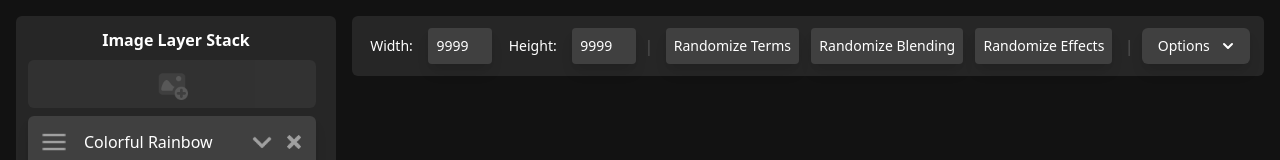
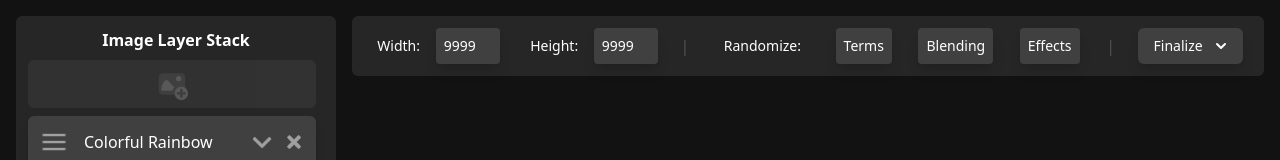
Before and after one commit to whidyl/image-blend, a React (Create React App) app: page / in a window 1280 px wide. Shown: the top 160 px of the page. Built offline with nearby package versions, Linux system fonts and the light colour scheme.

Commit message:
toolbar layout

```diff
--- a/src/components/Toolbar.js
+++ b/src/components/Toolbar.js
@@ -8,7 +8,7 @@ const Toolbar = () => {
             <div className="relative inline-block text-left">
                 <div>
                     <button type="button" className="inline-flex justify-center w-full rounded-md shadow-lg px-4 py-2 bg-muidark-4 text-sm font-medium text-white hover:bg-muidark-5 focus:outline-none focus:ring-2 focus:ring-white focus:ring-opacity-30" onClick={() => setDdOpen(!ddOpen) } id="menu-button" aria-expanded="true" aria-haspopup="true">
-                        Options
+                        Finalize
                         <svg class="-mr-1 ml-2 h-5 w-5" xmlns="http://www.w3.org/2000/svg" viewBox="0 0 20 20" fill="currentColor" aria-hidden="true">
                             <path fill-rule="evenodd" d="M5.293 7.293a1 1 0 011.414 0L10 10.586l3.293-3.293a1 1 0 111.414 1.414l-4 4a1 1 0 01-1.414 0l-4-4a1 1 0 010-1.414z" clip-rule="evenodd" />
                         </svg>
@@ -46,9 +46,10 @@ const Toolbar = () => {
 
                 <h1 className="mr-1 ml-1 text-white opacity-20">|</h1>
 
-                <button class="px-2 py-2 ml-1 mr-1 text-white text-sm font-medium bg-muidark-4 rounded border-0 shadow-lg outline-none focus:outline-none focus:ring-2 focus:ring-white focus:ring-opacity-30"> Randomize Terms </button>
-                <button class="px-2 py-2 ml-1 mr-1 text-white text-sm font-medium bg-muidark-4 rounded border-0 shadow-lg outline-none focus:outline-none focus:ring-2 focus:ring-white focus:ring-opacity-30"> Randomize Blending </button>
-                <button class="px-2 py-2 ml-1 mr-1 text-white text-sm font-medium bg-muidark-4 rounded border-0 shadow-lg outline-none focus:outline-none focus:ring-2 focus:ring-white focus:ring-opacity-30"> Randomize Effects </button>
+                <label className="text-white text-sm font-medium pl-3 pr-3"> Randomize: </label>
+                <button class="px-2 py-2 ml-1 mr-1 text-white text-sm font-medium bg-muidark-4 rounded border-0 shadow-lg outline-none focus:outline-none focus:ring-2 focus:ring-white focus:ring-opacity-30"> Terms </button>
+                <button class="px-2 py-2 ml-1 mr-1 text-white text-sm font-medium bg-muidark-4 rounded border-0 shadow-lg outline-none focus:outline-none focus:ring-2 focus:ring-white focus:ring-opacity-30"> Blending </button>
+                <button class="px-2 py-2 ml-1 mr-1 text-white text-sm font-medium bg-muidark-4 rounded border-0 shadow-lg outline-none focus:outline-none focus:ring-2 focus:ring-white focus:ring-opacity-30"> Effects </button>
 
                 <h1 className="mr-1 ml-1 text-white opacity-20">|</h1>
                 {renderDropdown()}
```
